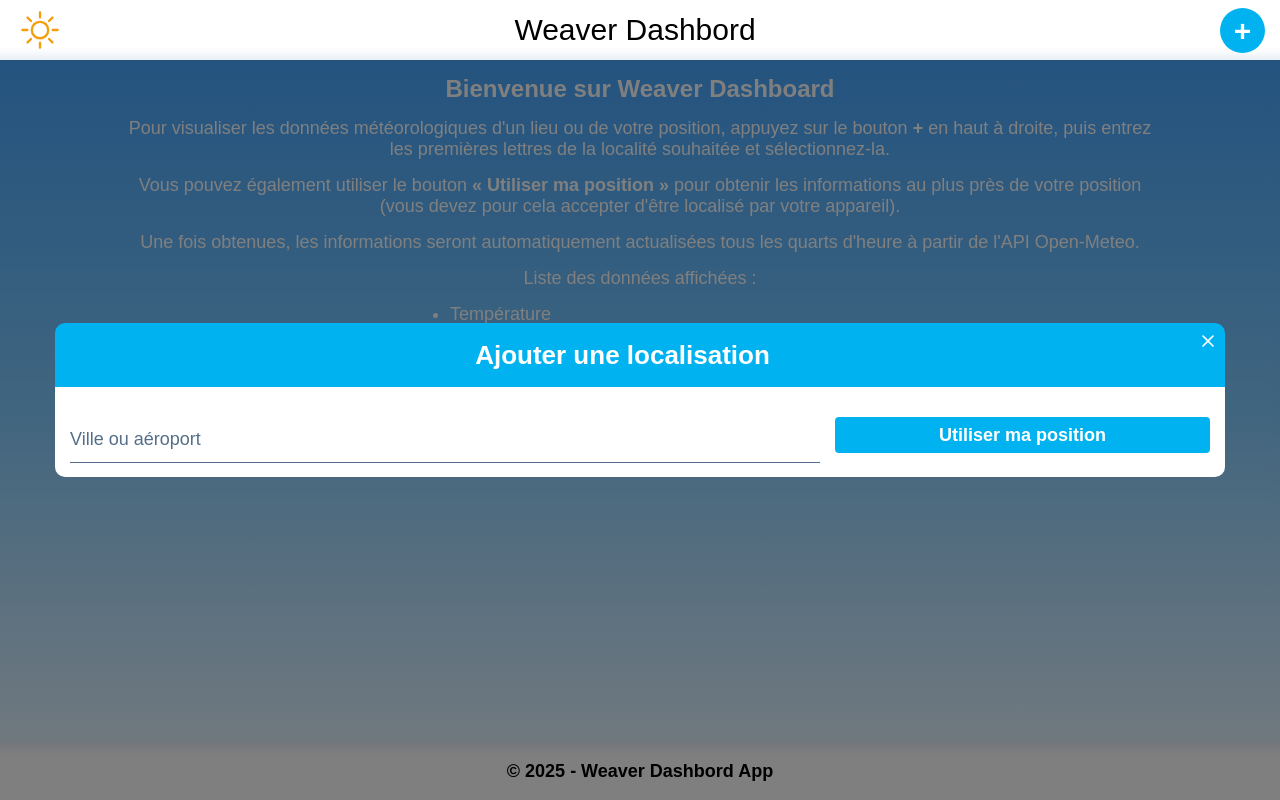
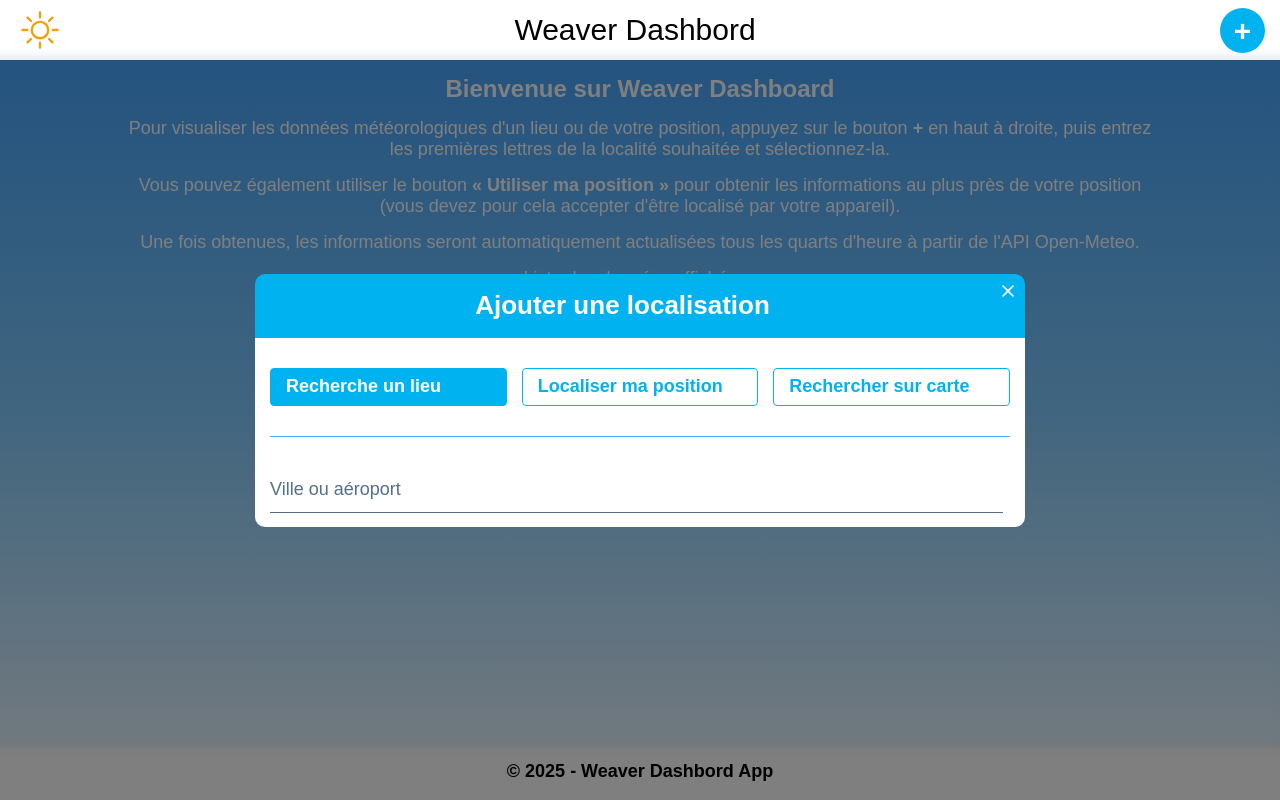
Before and after one commit to MiBonato/weather-dashboard, a React (Vite) app: page / in a window 1280 px wide. Both pictures are taken after a click on the button "Ajouter une localisation". Built offline with nearby package versions, Linux system fonts and the light colour scheme.

Commit message:
refonte modale recherche + localisation + fontionnel carte

```diff
--- a/package.json
+++ b/package.json
@@ -14,8 +14,10 @@
   "dependencies": {
     "@reduxjs/toolkit": "^2.10.1",
     "axios": "^1.13.2",
+    "leaflet": "^1.9.4",
     "react": "^19.2.0",
     "react-dom": "^19.2.0",
+    "react-leaflet": "^5.0.0",
     "react-redux": "^9.2.0",
     "react-toastify": "^11.0.5",
     "swiper": "^12.0.3"
--- a/src/App.jsx
+++ b/src/App.jsx
@@ -9,6 +9,7 @@
 import { ToastContainer } from 'react-toastify';
 import './style/App.css'
 import 'react-toastify/dist/ReactToastify.css';
+import 'leaflet/dist/leaflet.css';
 
 function App() {
 
--- /dev/null
+++ b/src/features/form/MapLocationPicker.jsx
@@ -0,0 +1,101 @@
+// src/components/MapLocationPicker.jsx
+import React, { useState } from 'react';
+import { MapContainer, TileLayer, Marker, useMapEvents } from 'react-leaflet';
+import L from 'leaflet';
+
+// (Optionnel) Fix des icônes par défaut de Leaflet dans certains bundlers
+import 'leaflet/dist/leaflet.css';
+import iconUrl from 'leaflet/dist/images/marker-icon.png';
+import iconRetinaUrl from 'leaflet/dist/images/marker-icon-2x.png';
+import shadowUrl from 'leaflet/dist/images/marker-shadow.png';
+
+L.Icon.Default.mergeOptions({
+  iconRetinaUrl,
+  iconUrl,
+  shadowUrl,
+});
+
+const ClickHandler = ({ onClick }) => {
+  useMapEvents({
+    click(e) {
+      const { lat, lng } = e.latlng;
+      onClick({ lat, lng });
+    },
+  });
+  return null;
+};
+
+export const MapLocationPicker = ({
+  defaultCenter = { lat: 48.8566, lng: 2.3522 }, // Paris par défaut
+  defaultZoom = 5,
+  onConfirm,
+}) => {
+  const [selectedPosition, setSelectedPosition] = useState(null);
+  const [label, setLabel] = useState('');
+
+  const handleMapClick = ({ lat, lng }) => {
+    setSelectedPosition({ lat, lng });
+    // si aucun label saisi, on génère un label simple
+    if (!label) {
+      setLabel(`Lat ${lat.toFixed(3)}, Lon ${lng.toFixed(3)}`);
+    }
+  };
+
+  const handleConfirm = () => {
+    if (!selectedPosition) return;
+
+    const payload = {
+      latitude: selectedPosition.lat,
+      longitude: selectedPosition.lng,
+      label: label || `Lat ${selectedPosition.lat.toFixed(3)}, Lon ${selectedPosition.lng.toFixed(3)}`,
+    };
+
+    onConfirm(payload);
+  };
+
+  return (
+    <div className="mapLocationPicker">
+      <MapContainer
+        center={[defaultCenter.lat, defaultCenter.lng]}
+        zoom={defaultZoom}
+        style={{ height: '300px', width: '100%' }}
+      >
+        <TileLayer
+          attribution="&copy; OpenStreetMap contributors"
+          url="https://{s}.tile.openstreetmap.org/{z}/{x}/{y}.png"
+        />
+        <ClickHandler onClick={handleMapClick} />
+        {selectedPosition && (
+          <Marker position={[selectedPosition.lat, selectedPosition.lng]} />
+        )}
+      </MapContainer>
+
+      <div className="mapLocationControls">
+        {selectedPosition ? (
+          <>
+            <p className="mapLocationCoords">
+              Position sélectionnée :
+              <strong> {selectedPosition.lat.toFixed(4)} / {selectedPosition.lng.toFixed(4)}</strong>
+            </p>
+            <div className="inputField">
+              <label>Nom de la localisation (optionnel)</label>
+              <input
+                type="text"
+                value={label}
+                onChange={(e) => setLabel(e.target.value)}
+                placeholder="Ex : Bord de mer, Randonnée, etc."
+              />
+            </div>
+            <button type="button" onClick={handleConfirm}>
+              Valider cette localisation
+            </button>
+          </>
+        ) : (
+          <p className="mapLocationHint">
+            Cliquez sur la carte pour choisir un emplacement.
+          </p>
+        )}
+      </div>
+    </div>
+  );
+};
--- a/src/features/form/weatherForm.jsx
+++ b/src/features/form/weatherForm.jsx
@@ -2,10 +2,19 @@
 import { useDispatch } from 'react-redux'
 import axios from 'axios';
 import { fetchWeather } from '../weather/weatherSlice'
+import { MapLocationPicker } from './MapLocationPicker'
 import { toast } from 'react-toastify'
+
+const TABS = {
+  SEARCH: 'search',
+  GEO: 'geo',
+  MAP: 'map',
+};
 
 export const FormView = ({ onClose }) => {
     const dispatch = useDispatch()
+
+    const [activeTab, setActiveTab] = useState(TABS.SEARCH);
 
     const [query, setQuery] = useState('');
     const [results, setResults] = useState([]);
@@ -128,19 +137,63 @@
 
 
   return (
-    <div className="locationForm flex s-col m-row">
-      <div className="locationFormAuto w-100 m-w-66">
-        <div className="inputField">
-          <input id="localisationInput" type="text" placeholder=" " value={query} onChange={(e) => setQuery(e.target.value)} />
-          <label htmlFor="localisationInput" className="w-100">Ville ou aéroport</label>
-          {loadingSearch && (<div className="locationFormInfo"><img src="wind-toy-blue.svg" alt="loading"/></div>)}
+    <div className="locationForm flex s-col">
+      <div className="tabs flex s-row w-100">
+        {/* Onglet 1 : auto-complétion */}
+        <button
+          type="button"
+          className={`tab ${activeTab === TABS.SEARCH ? 'tab--active' : ''}`}
+          onClick={() => setActiveTab(TABS.SEARCH)}
+        >
+          Recherche un lieu
+        </button>
+        {/* Onglet 2 : “Utiliser ma position” */}
+        <button
+          type="button"
+          className={`tab ${activeTab === TABS.GEO ? 'tab--active' : ''}`}
+          onClick={() => setActiveTab(TABS.GEO)}
+        >
+          Localiser ma position
+        </button>
+        {/* Onglet 3 : Carte */}
+        <button
+          type="button"
+          className={`tab ${activeTab === TABS.MAP ? 'tab--active' : ''}`}
+          onClick={() => setActiveTab(TABS.MAP)}
+        >
+          Rechercher sur carte
+        </button>
       </div>
 
+      <div className="tabContent">
+        {/* Onglet 1 : auto-complétion */}
+        {activeTab === TABS.SEARCH && (
+          <div className="locationFormAuto flex s-col w-100">
+            <div className="inputField">
+              <input
+                id="localisationInput"
+                type="text"
+                placeholder=" "
+                value={query}
+                onChange={(e) => setQuery(e.target.value)}
+              />
+              <label htmlFor="localisationInput" className="w-100">
+                Ville ou aéroport
+              </label>
+              {loadingSearch && (
+                <div className="locationFormInfo">
+                  <img src="wind-toy-blue.svg" alt="loading" />
+                </div>
+              )}
+            </div>
             {results.length > 0 && (
               <ul className="locationFormResults">
                 {results.map((place) => (
                   <li key={place.id}>
-                <button type="button" onClick={() => handleSelectPlace(place)}>
+                    <button
+                      type="button"
+                      onClick={() => handleSelectPlace(place)}
+                    >
                       {place.name}
                       {place.admin1 ? ` (${place.admin1})` : ''}
                       {place.country ? ` - ${place.country}` : ''}
@@ -150,11 +203,44 @@
               </ul>
             )}
           </div>
-      <div className="locationFormGeo w-100 m-w-33">
-        <button type="button" className="" onClick={handleUseMyLocation} disabled={loadingGeo}>
-          {loadingGeo ? 'GeoLocalisation' : 'Utiliser ma position'}
+        )}
+
+        {/* Onglet 2 : “Utiliser ma position” */}
+        {activeTab === TABS.GEO && (
+          <div className="locationGeo flex s-col jc-center ai-center">
+            <p>
+              Lorsque vous cliquez sur “Utiliser ma position”, votre navigateur vous demande l’autorisation de partager votre emplacement. Il suffit d’accepter pour que nous puissions récupérer votre latitude et votre longitude et afficher la météo correspondant à votre localisation.
+            </p>
+            <p>
+              Pour vous localiser automatiquement, votre appareil utilise les informations fournies par votre navigateur : GPS, Wi-Fi ou réseau mobile selon vos réglages.
+            </p>
+            <p>
+              Aucune donnée personnelle n’est stockée : la position sert uniquement le temps de récupérer la météo.
+            </p>
+            <button
+              type="button"
+              onClick={handleUseMyLocation}
+              disabled={loadingGeo}
+            >
+              {loadingGeo ? 'Géolocalisation en cours…' : 'Utiliser ma position'}
             </button>
           </div>
+        )}
+
+        {/* Onglet 3 : Carte */}
+        {activeTab === TABS.MAP && (
+          <div className="locationMap">
+            <MapLocationPicker
+              onConfirm={(payload) => {
+                handleAdd(payload);
+              }}
+            />
+          </div>
+        )}
+      </div>
+
+
+
     </div>
   );
 };
--- a/src/features/weather/WeatherItem.jsx
+++ b/src/features/weather/WeatherItem.jsx
@@ -45,7 +45,6 @@
     todo :
 
     fixer responsive section du milieu
-    background
 
     modale : système d'onglet pour
     - search
--- a/src/features/weather/WeaverDetail.jsx
+++ b/src/features/weather/WeaverDetail.jsx
@@ -185,10 +185,10 @@
         navigation       // flèches par défaut Swiper
         autoplay={false} // false pour désactiver
         loop={false}
-        slidesPerView={3}
+        slidesPerView={2}
         spaceBetween={0}
         breakpoints={{
-          640: { slidesPerView: 3, spaceBetween: 0 },
+          425: { slidesPerView: 3, spaceBetween: 0 },
           768: { slidesPerView: 3, spaceBetween: 0 },
           1200: { slidesPerView: 4, spaceBetween: 0 },
         }}
--- a/src/style/App.css
+++ b/src/style/App.css
@@ -163,8 +163,13 @@
   min-height: 66.2rem;
   flex-flow: wrap;
   border-radius: 0.5rem;
+  overflow: hidden;
+}
+.bg-sunrise .weatherItem > div, .bg-day .weatherItem > div, .bg-sunset .weatherItem > div {
+  background-color: rgba(0, 0, 0, 0.8);
+}
+.bg-night .weatherItem > div {
   background-color: rgba(0, 0, 0, 0.5);
-  overflow: hidden;
 }
 .fadeIn {
   opacity: 0;
@@ -411,12 +416,54 @@
   color: #000;
   padding: 0;
 }
+.modalBody .tabs {
+  padding-bottom: 1.5rem;
+  border-bottom: 0.1rem solid #48a7ff;
+  margin-bottom: 1.5rem;
+}
+.modalBody .tabs button:nth-child(1n) {
+  margin: 0 0.75rem 1.5rem;
+}
+.modalBody .tabs button:nth-child(3n + 1) {
+  margin: 0 0.75rem 1.5rem 0;
+}
+.modalBody .tabs button:nth-child(3n) {
+  margin: 0 0 1.5rem 0.75rem;
+}
+.locationForm button {
+  width: 100%;
+  border: 0.1rem solid #00B3F0;
+  border-radius: 0.4rem;
+  padding: 0.75rem 1.5rem;
+  text-align: center;
+  color: #00B3F0;
+  text-align: left;
+  font-size: 1.8rem;
+  font-weight: 700;
+  background-color: #fff;
+  cursor: pointer;
+}
+.locationForm button:hover, .locationForm button.tab--active {
+  color: #fff;
+  background-color: #00B3F0;
+}
+.locationForm p {
+  font-size: 1.6rem;
+  font-weight: 700;
+  text-align: center;
+}
+.locationGeo button {
+  width: auto;
+}
 .inputField {
   position: relative;
   padding: 0;
   margin: 0;
   width: 100%;
   height: 4.5rem;
+}
+.locationForm .inputField {
+  margin-top: 1.5rem;
 }
 .inputField input {
   width: 100%;
@@ -483,31 +530,8 @@
 .locationFormResults li:last-child {
   padding: 0.75rem 0 1.5rem;
 }
-.locationFormResults li button {
-  width: 100%;
-  border: 0;
-  border-radius: 0.4rem;
-  padding: 0.75rem 1.5rem;
-  color: #fff;
-  text-align: left;
-  font-size: 1.8rem;
-  font-weight: 700;
-  background-color: #00B3F0;
-  cursor: pointer;
-}
 .locationFormGeo {
   padding: 1.5rem 0 0;
-}
-.locationFormGeo button {
-  width: 100%;
-  border: 0;
-  border-radius: 0.4rem;
-  padding: 0.75rem 1.5rem;
-  font-size: 1.8rem;
-  color: #fff;
-  font-weight: 700;
-  background-color: #00B3F0;
-  cursor: pointer;
 }
 @media (max-width: 424px) {
   .header {
@@ -567,7 +591,7 @@
       width: 60rem;
     }
     .modalContent {
-      max-width: calc(120rem - 3rem);
+      max-width: calc(80rem - 3rem);
     }
 }
 @media (min-width: 1600px) {
--- a/src/style/grid.css
+++ b/src/style/grid.css
@@ -55,9 +55,9 @@
 
   .m-w-20  { flex: 0 1 20%; }
   .m-w-25  { flex: 0 1 25%; }
-  .m-w-33  { flex: 0 1 33%; }
+  .m-w-33  { flex: 0 1 33.3%; }
   .m-w-50  { flex: 0 1 50%; }
-  .m-w-66  { flex: 0 1 66%; }
+  .m-w-66  { flex: 0 1 66.6%; }
   .m-w-75  { flex: 0 1 75%; }
   .m-w-100 { flex: 0 1 100%; }
 }
@@ -87,9 +87,9 @@
 
   .l-w-20  { flex: 0 1 20%; }
   .l-w-25  { flex: 0 1 25%; }
-  .l-w-33  { flex: 0 1 33%; }
+  .l-w-33  { flex: 0 1 33.3%; }
   .l-w-50  { flex: 0 1 50%; }
-  .l-w-66  { flex: 0 1 66%; }
+  .l-w-66  { flex: 0 1 66.6%; }
   .l-w-75  { flex: 0 1 75%; }
   .l-w-100 { flex: 0 1 100%; }
 }
```
Also changed, not shown: 1 other file (tests, documents, lock files or other folders). Lines whose indentation alone changed are shown as unchanged.
